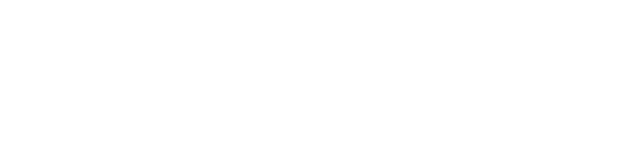
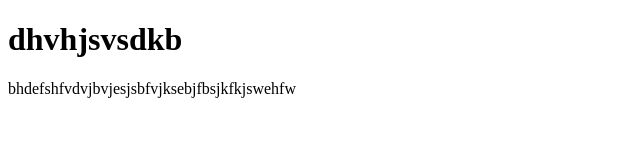
Before and after one commit to Venkat093/gitbranchassignment, a plain HTML site: page index.html in a window 1280 px wide. Shown: the whole page, without its empty margins (0-640 px from the left). Drawn offline with Linux system fonts and the light colour scheme.

Commit message:
commiting html file after modification

```diff
--- a/index.html
+++ b/index.html
@@ -7,6 +7,7 @@
     <title>Document</title>
 </head>
 <body>
-    <div></div>
+    <h1>dhvhjsvsdkb</h1>
+    <div><p>bhdefshfvdvjbvjesjsbfvjksebjfbsjkfkjswehfw</p></div>
 </body>
 </html>
```
